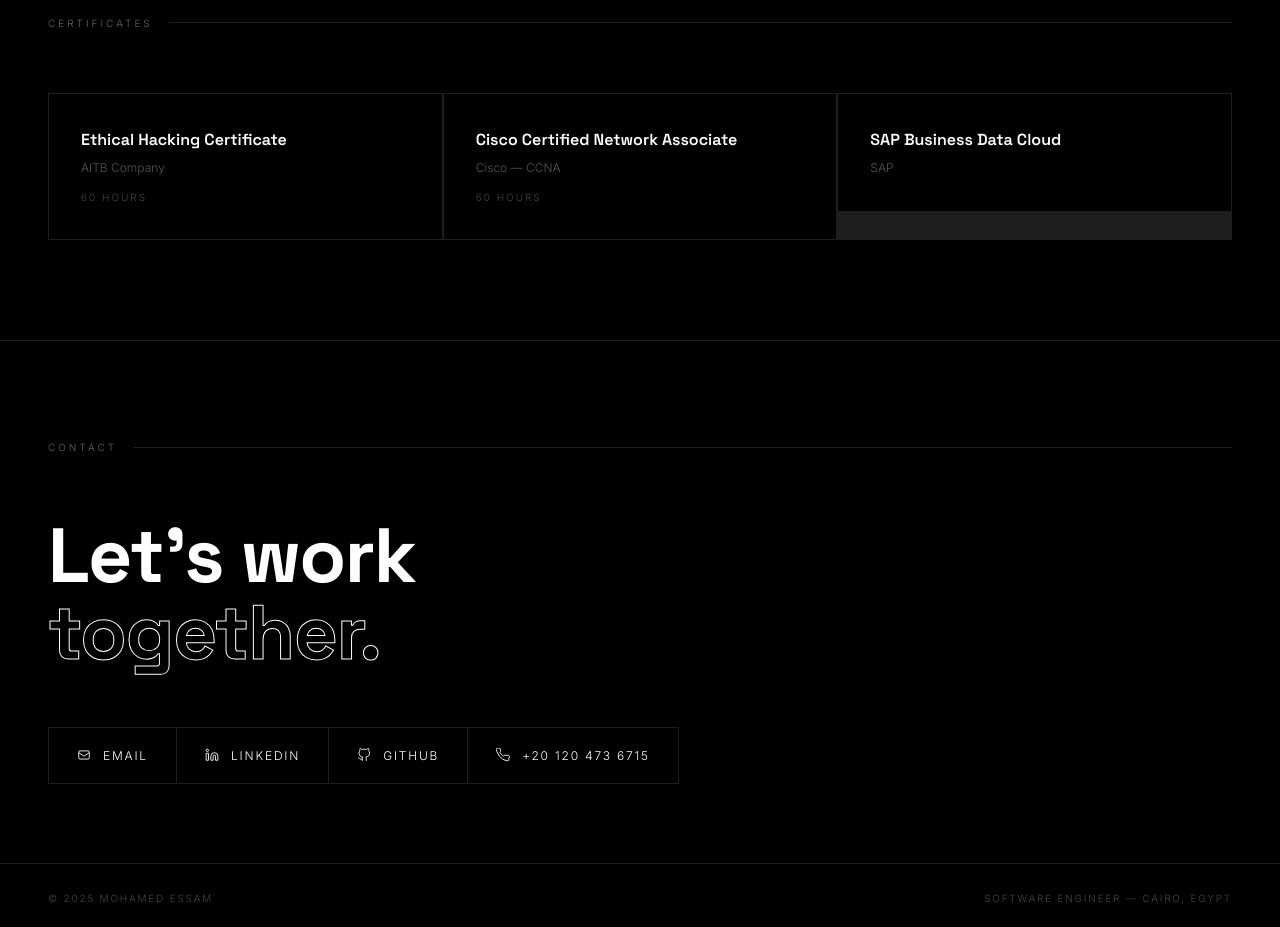
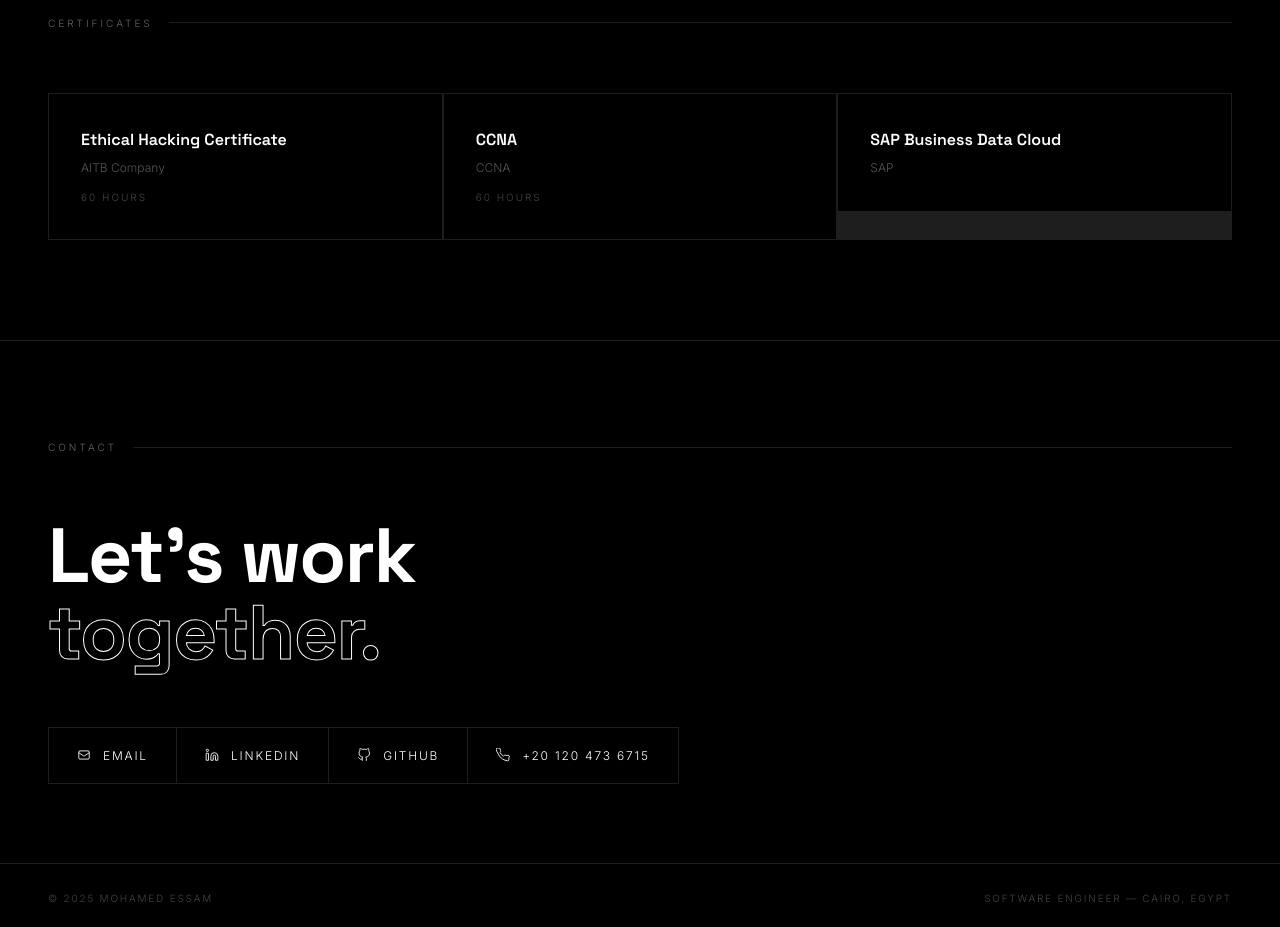
Before and after one commit to mo3os/portfolio, a React (Vite) app: page / in a window 1280 px wide. Shown: the part 3840-4767 px from the top of the page. Built offline with nearby package versions, Linux system fonts and the light colour scheme.

Commit message:
Update content.js

```diff
--- a/src/data/content.js
+++ b/src/data/content.js
@@ -5,8 +5,8 @@ export const personal = {
   email: "mohamedessam1112000@gmail.com",
   phone: "+20 120 473 6715",
   phone2: "+20 114 689 1908",
-  linkedin: "https://linkedin.com/in/mohamed-essam",
-  github: "https://github.com/mohamed-essam",
+  linkedin: "https://www.linkedin.com/in/mohamed-essam-0a8a7a2b6/",
+  github: "https://github.com/mo3os",
   summary:
     "Software Engineer with a Bachelor's in Software Engineering and currently pursuing a Master's in Computer Science at Arab Academy for Science and Technology. Experienced in frontend web development and data technologies — Python, Machine Learning. Certified in Ethical Hacking and Cisco Networking (CCNA).",
   languages: ["Arabic — Native", "English — Fluent"],
@@ -78,6 +78,6 @@ export const education = [
 
 export const certificates = [
   { name: "Ethical Hacking Certificate", issuer: "AITB Company", hours: "60 Hours" },
-  { name: "Cisco Certified Network Associate", issuer: "Cisco — CCNA", hours: "60 Hours" },
+  { name: "CCNA", issuer: "CCNA", hours: "60 Hours" },
   { name: "SAP Business Data Cloud", issuer: "SAP", hours: "" },
 ];
```
